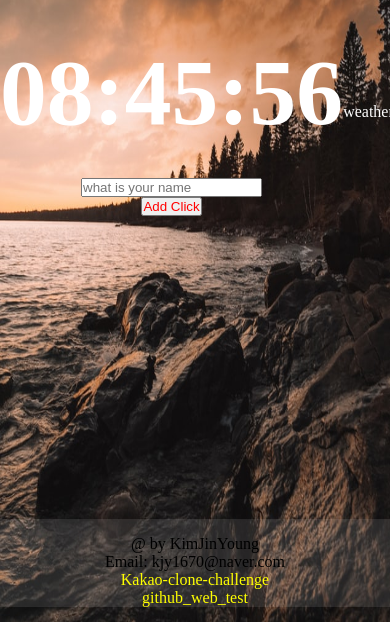
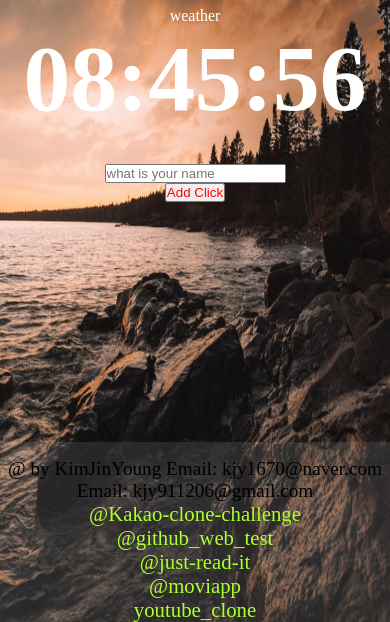
Before and after one commit to GX-Freedom/momentum_challenge, a plain HTML site: page index.html in a window 390 px wide. Shown: the part 222-844 px from the top of the page. Drawn offline with Linux system fonts and the light colour scheme.

Commit message:
update css
update css
why do not github desktop update.... (failed)

```diff
--- a/css/styles.css
+++ b/css/styles.css
@@ -6,6 +6,7 @@ body{
     background-color: #2C3A47;
     color: white;
     width: 100%;
+    min-height: 100vh;
 }
 
 .header{
@@ -48,7 +49,10 @@ i:hover{
     justify-content: space-between;
     text-align: center;
 }
+.articles{
+    flex:1;
 
+}
 .articles>div {
     text-align: center;
 
@@ -107,7 +111,10 @@ margin: 0 auto;
 
 .side{
     display: flex;
-    align-items: center;
+    flex-direction: column;
+    justify-content: center;
+    align-items: flex-end;
+    flex:2;
 }
 
 .footer{
@@ -118,23 +125,30 @@ margin: 0 auto;
     background-color: rgba(255, 255, 255, 0.1);
     width: 100%;
     z-index: 1;
-    margin-top: 32rem;
+    bottom: 0;
 }
 .fixed>span{
-    display: block;
     color: black;
+    font-size: 1.2rem;
 }
+
 .footer::before{
     content: "";
     display: block;
     margin: 1rem auto;
     width: 15rem;
     border:  1.2px;
+}
 
+.fixed>div>span>a{
+    font-size: 1.3rem;
+    text-decoration: none;
+    color: greenyellow;
 }
-.fixed>div>a{
-    text-decoration: none;
-    color: yellow;
+
+.fixed>div>span>a:hover{
+
+    animation: helloanimation 4.5s linear forwards;
 }
 
 .clicker:hover{
@@ -178,7 +192,22 @@ margin: 0 auto;
 #title{
     animation: helloanimation 4.5s infinite;
 }
+@media screen and (max-width: 600px)
+{
+    .sections{
+        display: flex;
+        flex-direction: column;
+    }
+    .side{
+        order: -1;
+        align-items: center;
 
-@media media{
-
+    }
+    .js-clock{
+        padding-top: 0;
+    }
+    .fixed>div{
+        display: flex;
+        flex-direction: column;
+    }
 }
--- a/index.html
+++ b/index.html
@@ -57,7 +57,7 @@
             </article>
 
             <aside class="side">
-                <span>weather</span>
+                <div>weather</div>
 
                 <span class="js-weather"></span>
             </aside>
@@ -68,16 +68,30 @@
                     <span>
                         @ by KimJinYoung
                     </span>
-
                     <span>
                         Email: kjy1670@naver.com
                     </span>
+                    <span>
+                        Email: kjy911206@gmail.com
+                    </span>
                     <div>
-                        <a href="http://gx-freedom.github.io/Kakao-clone-challenge"
-                            target="_blank">Kakao-clone-challenge</a>
-                    </div>
-                    <div>
-                        <a href="https://gx-freedom.github.io/Web_Test1/index.html" target="_blank">github_web_test</a>
+                        <span>
+                            <a href="http://gx-freedom.github.io/Kakao-clone-challenge"
+                                target="_blank">@Kakao-clone-challenge</a>
+                        </span>
+                        <span>
+                            <a href="https://gx-freedom.github.io/Web_Test1/index.html"
+                                target="_blank">@github_web_test</a>
+                        </span>
+                        <span>
+                            <a href="https://just-read-it.herokuapp.com/" target="_blank">@just-read-it</a>
+                        </span>
+                        <span>
+                            <a href="https://gx-freedom.github.io/react-movie-app/" target="_blank">@moviapp</a>
+                        </span>
+                        <span>
+                            <a href="https://wetubes.herokuapp.com/" target="_blank">youtube_clone</a>
+                        </span>
                     </div>
                 </div>
             </footer>
```
